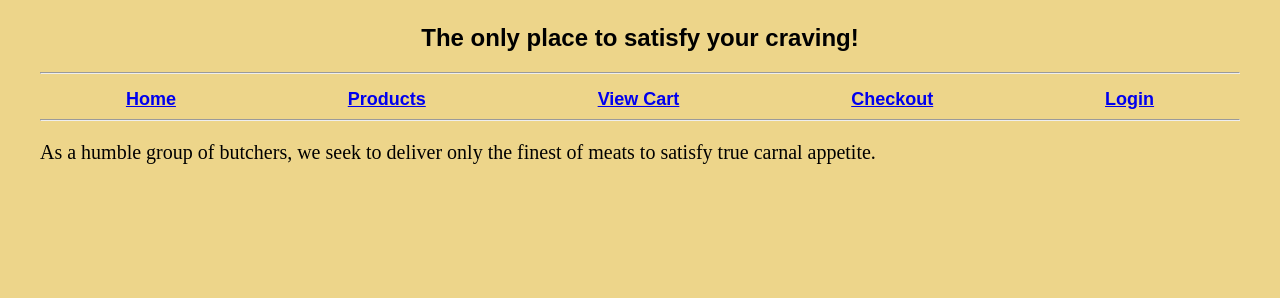
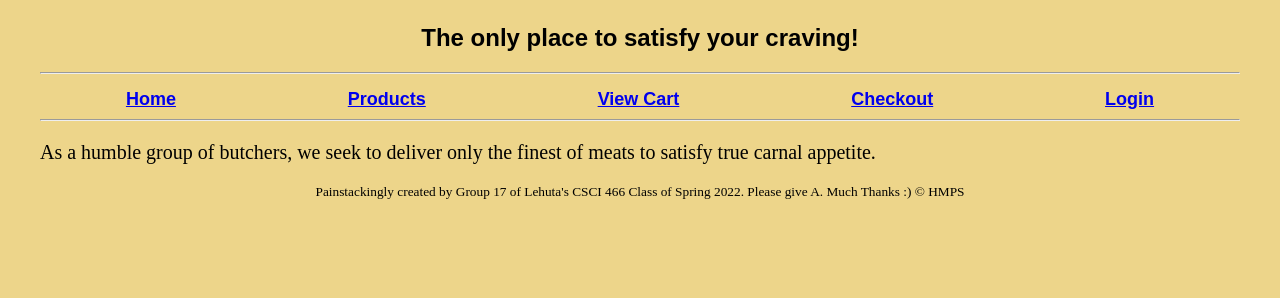
Before and after one commit to 466-hmps/groupproject, a PHP site: page / in a window 1280 px wide. Shown: the part 163-461 px from the top of the page. Run offline with PHP 8.4, Linux system fonts and the light colour scheme.

Commit message:
Add footer

```diff
--- a/html/checkout.php
+++ b/html/checkout.php
@@ -18,5 +18,4 @@
 
 <?php include '../partials/nav.php'; ?>
 
-</body>
-</html>
+<?php include '../partials/footer.php'; ?>
--- a/html/index.php
+++ b/html/index.php
@@ -17,5 +17,5 @@
 <?php include '../partials/nav.php'; ?>
     <hr>
     <p>As a humble group of butchers, we seek to deliver only the finest of meats to satisfy true carnal appetite. </p>
-</body>
-</html>
+
+<?php include '../partials/footer.php'; ?>
--- a/html/login.php
+++ b/html/login.php
@@ -23,4 +23,4 @@
 
   </form>
 
-</body>
+  <?php include '../partials/footer.php'; ?>
--- a/html/style.css
+++ b/html/style.css
@@ -2,6 +2,10 @@ body{
     max-width: 1200px;
     margin:auto;
     background-color:#edd58a;
+}
+.footer{
+    text-align: center;
+    font-size: smaller;
 }
 h1 {text-align: center;}
 h2 {text-align: center;}
--- /dev/null
+++ b/partials/footer.php
@@ -0,0 +1,5 @@
+<div class="footer">
+        <span>Painstackingly created by Group 17 of Lehuta's CSCI 466 Class of Spring 2022. Please give A. Much Thanks :) &copy; HMPS</span>
+    </div>
+</body>
+</html>
```
